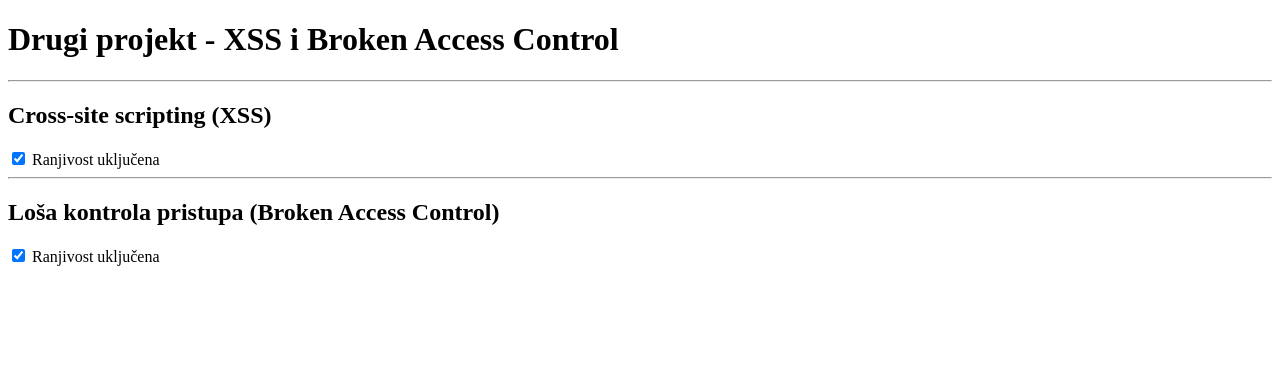
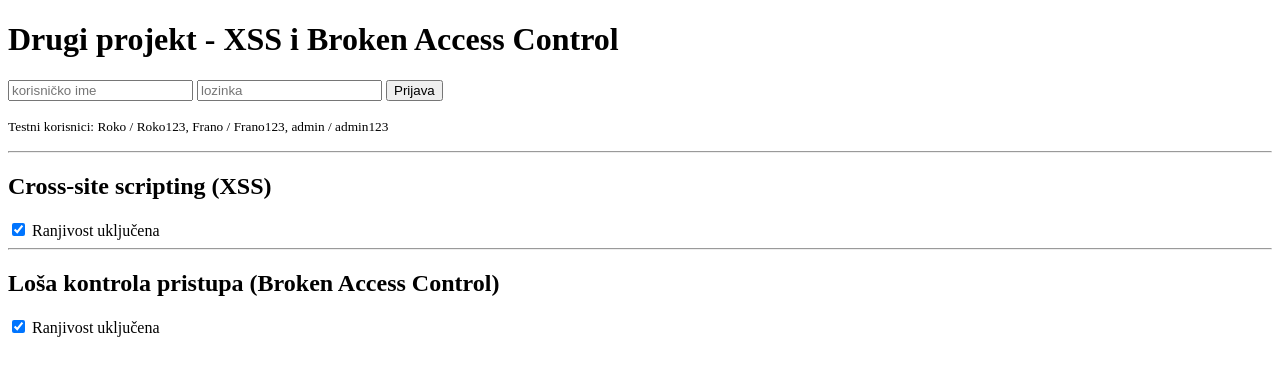
Before and after one commit to rokomirko8/web-ranjivosti, a Node server app: page / in a window 1280 px wide. Shown: the top 376 px of the page. Run offline with Node 20, Linux system fonts and the light colour scheme; some libraries are stand-ins or nearby versions.

Commit message:
Prijava korisnika

```diff
--- a/server.js
+++ b/server.js
@@ -37,8 +37,8 @@ const addUser = db.prepare(
   'INSERT INTO users (username, password, role, email, oib, adresa) VALUES (?, ?, ?, ?, ?, ?)'
 );
 addUser.run('admin', 'admin123', 'admin', 'admin@firma.hr', '11111111111', 'Unska 3, Zagreb');
-addUser.run('alice', 'alice123', 'user',  'alice@mail.hr',  '22222222222', 'Ilica 10, Zagreb');
-addUser.run('bob',   'bob123',   'user',  'bob@mail.hr',    '33333333333', 'Vukovarska 5, Split');
+addUser.run('Roko', 'Roko123', 'user',  'roko@mail.hr',  '22222222222', 'Ilica 10, Zagreb');
+addUser.run('Frano',   'Frano123',   'user',  'frano@mail.hr',    '33333333333', 'Vukovarska 5, Split');
 
 // ---------- PREKIDAČI ----------
 const vuln = { xss: true, bac: true };
@@ -56,6 +56,23 @@ app.post('/toggle', (req, res) => {
   }
   res.redirect('/');
 });
+app.post('/login', (req, res) => {
+  const { username, password } = req.body;
+  const u = db
+    .prepare('SELECT id, username, role FROM users WHERE username = ? AND password = ?')
+    .get(username, password);
+
+  if (!u) {
+    return res.render('index', { error: 'Pogrešno korisničko ime ili lozinka' });
+  }
+
+  req.session.user = u;
+  res.redirect('/');
+});
+
+app.post('/logout', (req, res) => {
+  req.session.destroy(() => res.redirect('/'));
+});
 app.get('/', (req, res) => {
   res.render('index', { error: null });
 });
--- a/views/index.ejs
+++ b/views/index.ejs
@@ -7,6 +7,18 @@
 <body>
   <h1>Drugi projekt - XSS i Broken Access Control</h1>
 
+  <% if (user) { %>
+    <p>Prijavljen kao <b><%= user.username %></b> (uloga: <%= user.role %>)</p>
+    <form method="POST" action="/logout"><button>Odjava</button></form>
+  <% } else { %>
+    <form method="POST" action="/login">
+      <input name="username" placeholder="korisničko ime">
+      <input name="password" type="password" placeholder="lozinka">
+      <button>Prijava</button>
+    </form>
+    <p><small>Testni korisnici: Roko / Roko123, Frano / Frano123, admin / admin123</small></p>
+    <% if (error) { %><p style="color:red"><%= error %></p><% } %>
+  <% } %>
   <hr>
   <h2>Cross-site scripting (XSS)</h2>
   <form method="POST" action="/toggle">
```
